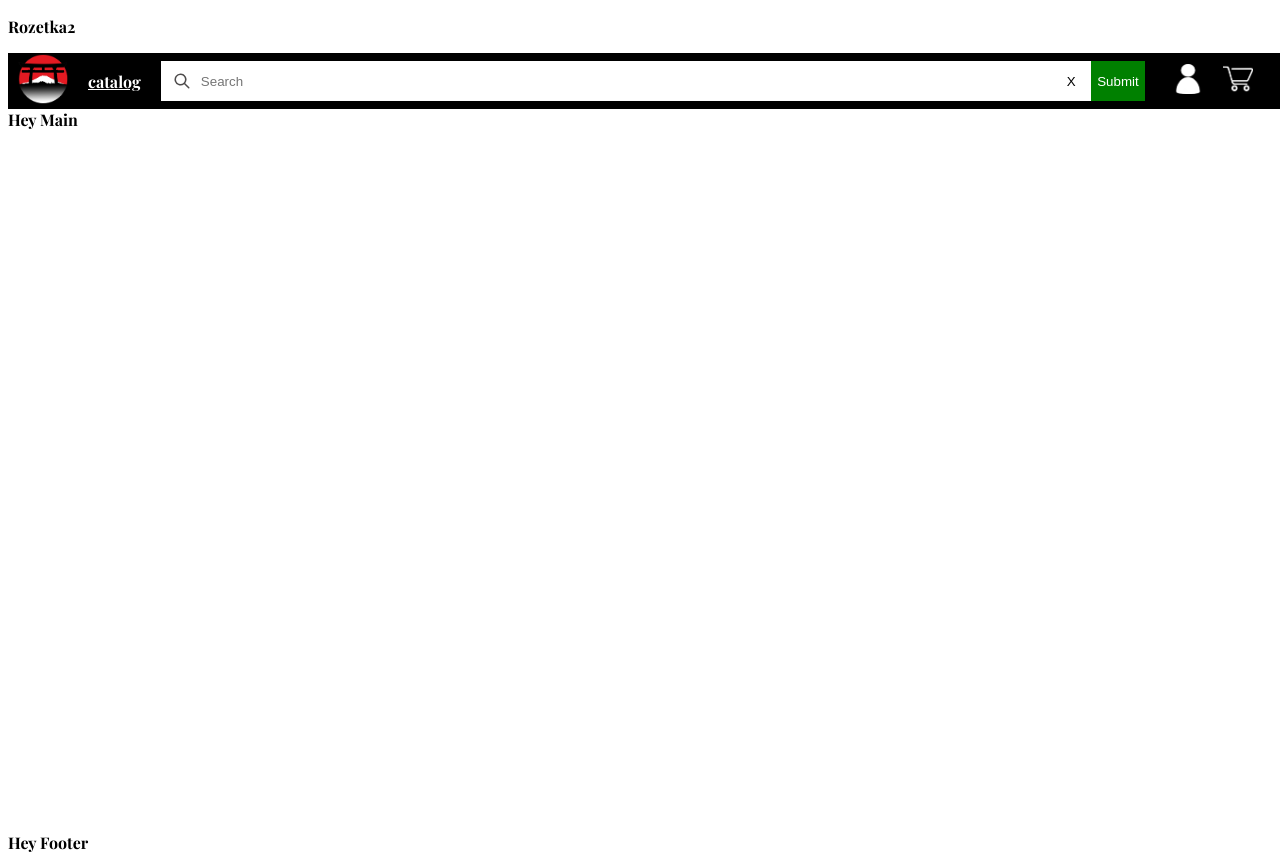
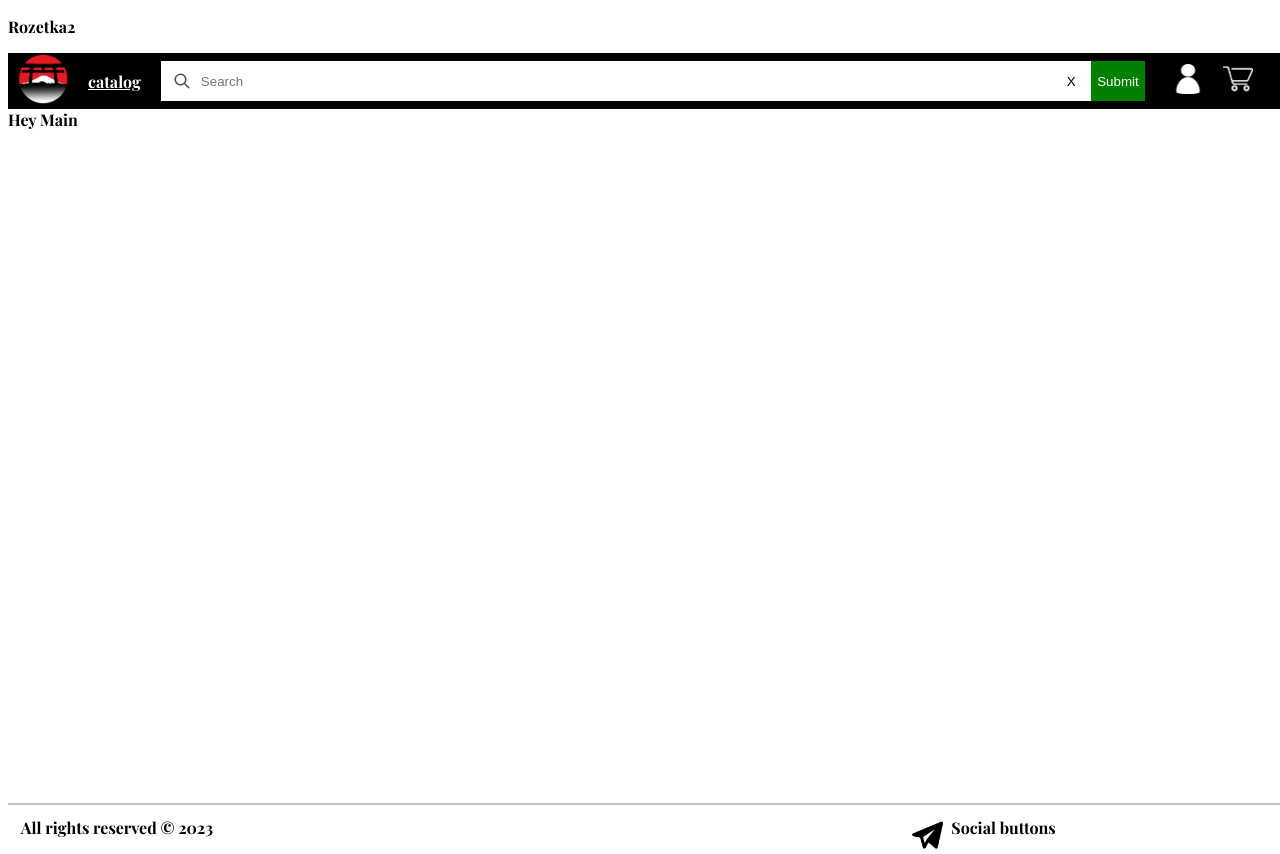
Before and after one commit to DanilIvzhenko/WebSite, a plain HTML site: page com.proj.web/index.html in a window 1280 px wide. Drawn offline with nearby package versions, Linux system fonts and the light colour scheme.

Commit message:
Refactor footer and add logo.ico

```diff
--- a/com.proj.web/css/style.css
+++ b/com.proj.web/css/style.css
@@ -120,3 +120,44 @@ html, body {
 .nav_cart {
     margin-left: 20px;
 }
+
+/* Footer */
+.right {
+    float: right;
+}
+
+.left {
+    float: left;
+}
+
+img {
+    max-width: 100%;
+    height: auto;
+    width: auto\9;
+}
+footer {
+    border-top: 2px solid silver;
+    margin-top: 10px;
+    padding: 1%;
+    padding-bottom: 2%;
+}
+
+footer img {
+    width: 10%;
+    float: left;
+    margin-right: 5px;
+}
+
+#page-wrap:after {
+    content: "";
+    display: block;
+}
+
+footer, #page-wrap:after {
+    height: 10px;
+}
+
+#page-wrap {
+    min-height: 94%;
+    margin-bottom: -10px;
+}
--- a/com.proj.web/index.html
+++ b/com.proj.web/index.html
@@ -6,8 +6,9 @@
     <link rel="preconnect" href="https://fonts.googleapis.com">
     <link rel="preconnect" href="https://fonts.gstatic.com" crossorigin>
     <link href="https://fonts.googleapis.com/css2?family=Playfair+Display:wght@700&display=swap" rel="stylesheet">
+    <link href="pics/logo.ico" rel="shortcut icon" type="image/x-icon" />
 
-    <title>Title</title>
+    <title>Rozetka2</title>
 </head>
 <body>
 <div class="uppertxt">
@@ -40,7 +41,11 @@
         </div>
     </header>
     <main class="main">Hey Main</main>
-    <footer class="footer">Hey Footer</footer>
+    <footer>
+        <span class="left">All rights reserved &copy; 2023</span><span class="right">Social buttons
+        <img src="pics/telegram.png" alt="Telegram group" title="Telegram group"/></span>
+    </footer>
+    <!--<footer class="footer">Hey Footer</footer>-->
 </div>
 </body>
 </html>
```
Also changed, not shown: com.proj.web/pics/logo.ico (added), com.proj.web/pics/telegram.png (added), 1 other file.
